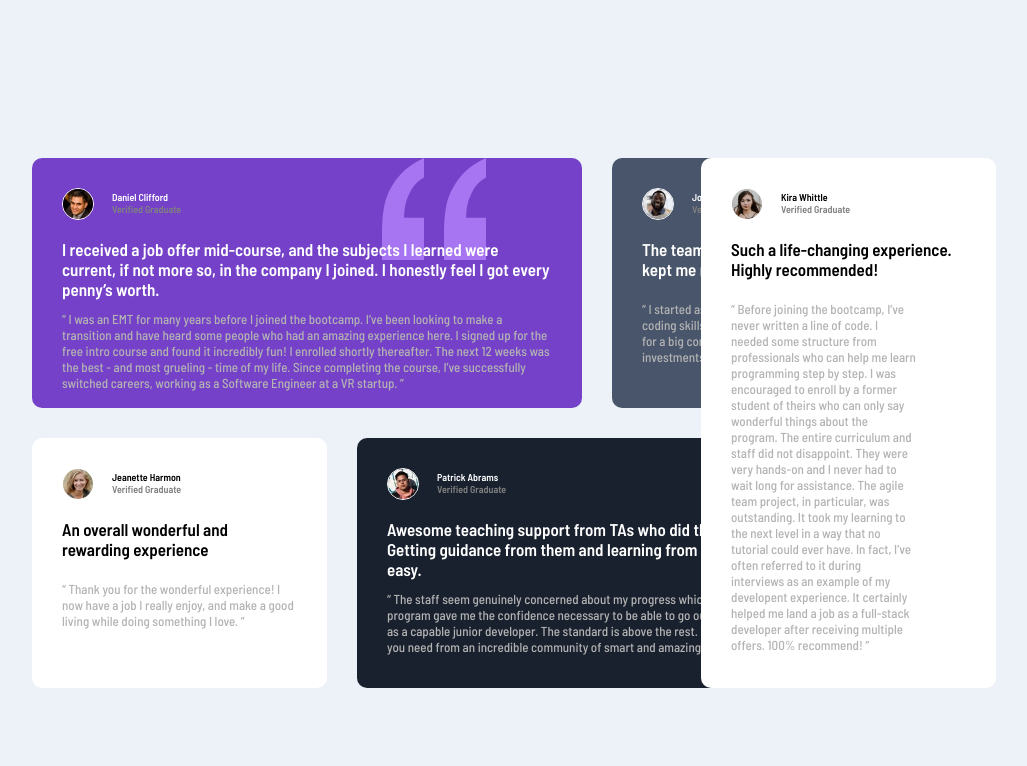
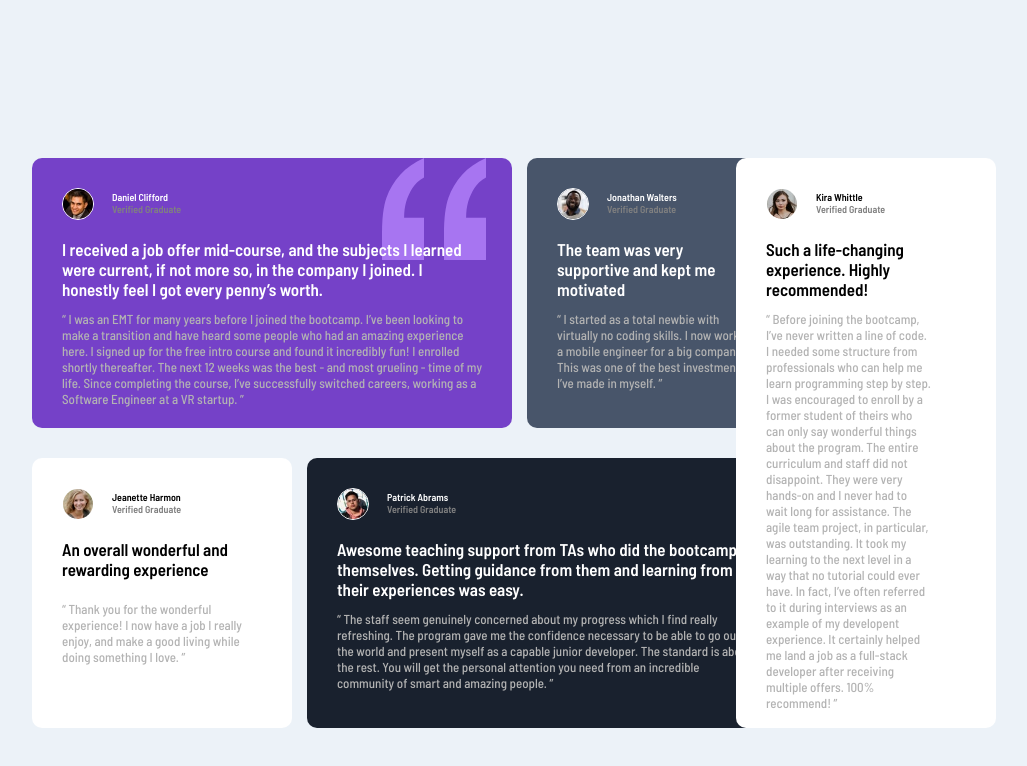
Before and after one commit to Deamon120/Testimonials-grid-section-challenge-hub, a plain HTML site: page index.html in a window 1280 px wide. Shown: the whole page, without its empty margins (126-1153 px from the left). Drawn offline with Linux system fonts and the light colour scheme.

Commit message:
second change files

```diff
--- a/style.css
+++ b/style.css
@@ -5,8 +5,8 @@ body {
 
 .div1 {
 position: absolute;
-width: 550px;
-height: 250px;
+width: 480px;
+height: 270px;
 background-color: hsl(263, 55%, 52%);
 background-image: url("images/bg-pattern-quotation.svg");
 background-repeat: no-repeat;
@@ -20,38 +20,38 @@ left: 150px;
 
 .div2 {
 position: absolute;
-width: 295px;
-height: 250px;
+width: 260px;
+height: 270px;
 background-color: hsl(217, 19%, 35%);
 border-radius: 10px;
 top: 150px;
-left: 730px;
+left: 645px;
 }
 
 .div3 {
 position: absolute;
-width: 295px;
-height: 250px;
+width: 260px;
+height: 270px;
 background-color: white;
 border-radius: 10px;
-top: 430px;
+top: 450px;
 left: 150px;
 }
 
 .div4 {
 position: absolute;
-width: 550px;
-height: 250px;
+width: 480px;
+height: 270px;
 background-color: hsl(219, 29%, 14%);
 border-radius: 10px;
-top: 430px;
-left: 475px;
+top: 450px;
+left: 425px;
 }
 
 .div5 {
 position: absolute;
-width: 295px;
-height: 530px;
+width: 260px;
+height: 570px;
 background-color: hsl(0, 0%, 100%);
 border-radius: 10px;
 top: 150px;
@@ -193,6 +193,7 @@ p {
 .p2 {
   position: absolute;
   color: hsl(0, 0%, 70%);
+  top: 140px;
 }
 
 .p3 {
@@ -210,7 +211,8 @@ p {
 .p5 {
   position: absolute;
   color: hsl(0, 0%, 70%);
-  right: 80px;
+  right: 65px;
+  top: 140px;
 }
 img {
   position: absolute;
```
